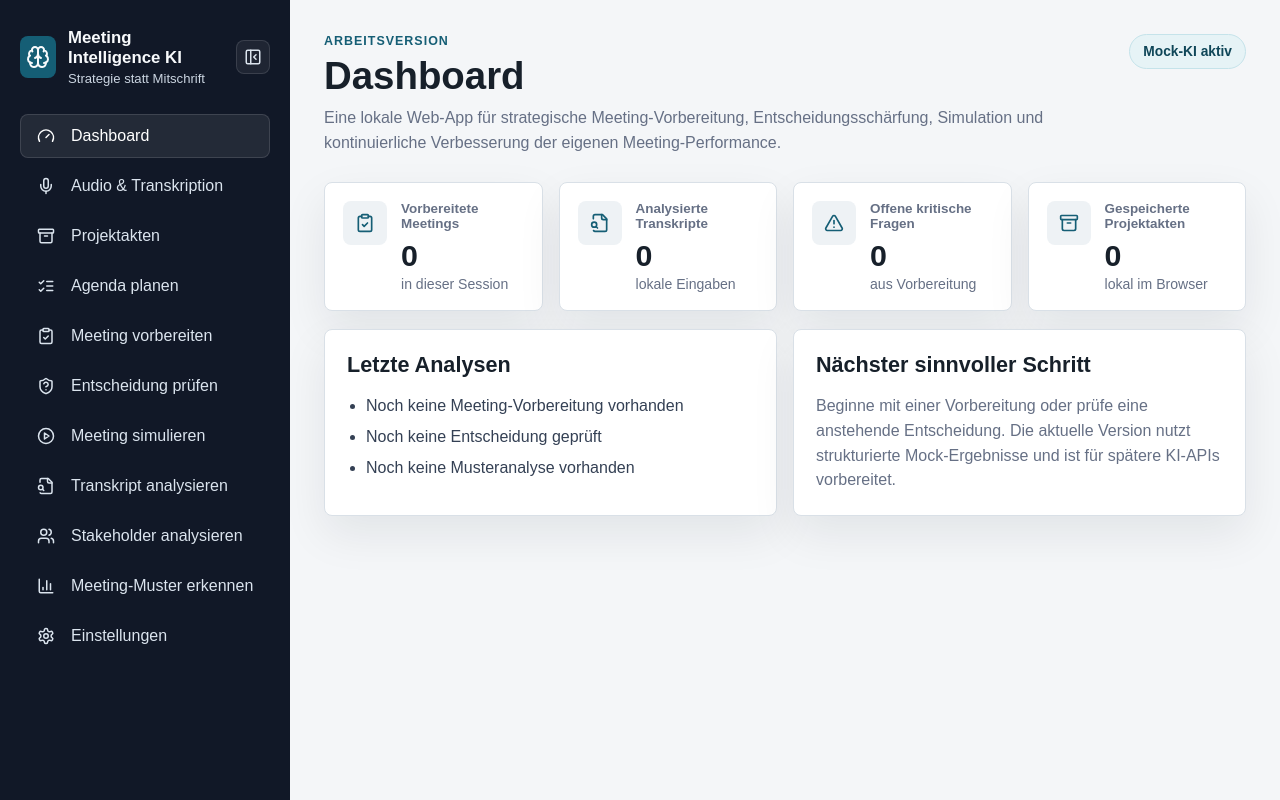
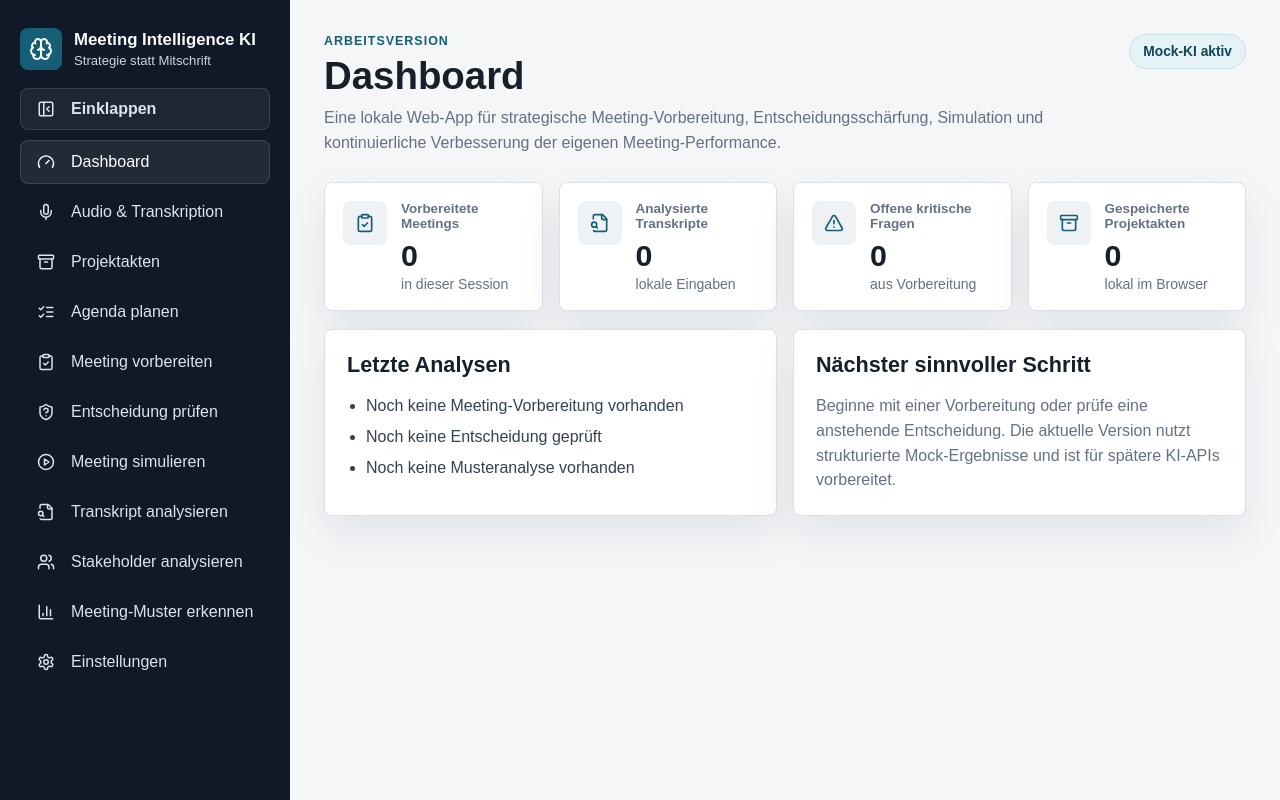
Before and after one commit to BM1964-25/Ki-Meeting, a Next.js app: page / in a window 1280 px wide. Built offline with nearby package versions, Linux system fonts and the light colour scheme.

Commit message:
Move nav collapse control above dashboard

```diff
--- a/app/globals.css
+++ b/app/globals.css
@@ -60,8 +60,7 @@ button {
   display: flex;
   align-items: center;
   gap: 12px;
-  justify-content: space-between;
-  margin-bottom: 28px;
+  margin-bottom: 18px;
 }
 
 .brand__mark,
@@ -96,10 +95,25 @@ button {
   border: 1px solid rgba(255, 255, 255, 0.12);
   border-radius: 8px;
   color: #dbe4ee;
-  display: inline-flex;
-  flex: 0 0 34px;
-  height: 34px;
-  justify-content: center;
+  display: grid;
+  gap: 10px;
+  grid-template-columns: 30px 1fr;
+  min-height: 42px;
+  margin-bottom: 10px;
+  padding: 8px 10px;
+  text-align: left;
+  width: 100%;
+}
+
+.sidebar-toggle svg {
+  justify-self: center;
+}
+
+.sidebar-toggle__label {
+  font-weight: 700;
+  overflow: hidden;
+  text-overflow: ellipsis;
+  white-space: nowrap;
 }
 
 .sidebar-toggle:hover {
@@ -151,8 +165,15 @@ button {
 }
 
 .app-shell--nav-collapsed .brand__text,
+.app-shell--nav-collapsed .sidebar-toggle__label,
 .app-shell--nav-collapsed .nav-button__label {
   display: none;
+}
+
+.app-shell--nav-collapsed .sidebar-toggle {
+  grid-template-columns: 1fr;
+  justify-items: center;
+  padding: 8px;
 }
 
 .app-shell--nav-collapsed .nav-button {
--- a/app/page.tsx
+++ b/app/page.tsx
@@ -973,6 +973,7 @@ export default function Home() {
             <strong>Meeting Intelligence KI</strong>
             <span>Strategie statt Mitschrift</span>
           </div>
+        </div>
         <button
           aria-label={isSidebarCollapsed ? "Navigation ausklappen" : "Navigation einklappen"}
           className="sidebar-toggle"
@@ -980,8 +981,10 @@ export default function Home() {
           type="button"
         >
           {isSidebarCollapsed ? <PanelLeftOpen size={18} aria-hidden="true" /> : <PanelLeftClose size={18} aria-hidden="true" />}
-          </button>
-        </div>
+          <span className="sidebar-toggle__label">
+            {isSidebarCollapsed ? "Ausklappen" : "Einklappen"}
+          </span>
+        </button>
         <nav className="nav-list" aria-label="Hauptbereiche">
           {navItems.map((item) => {
             const Icon = item.icon;
```
Lines whose indentation alone changed are shown as unchanged.
